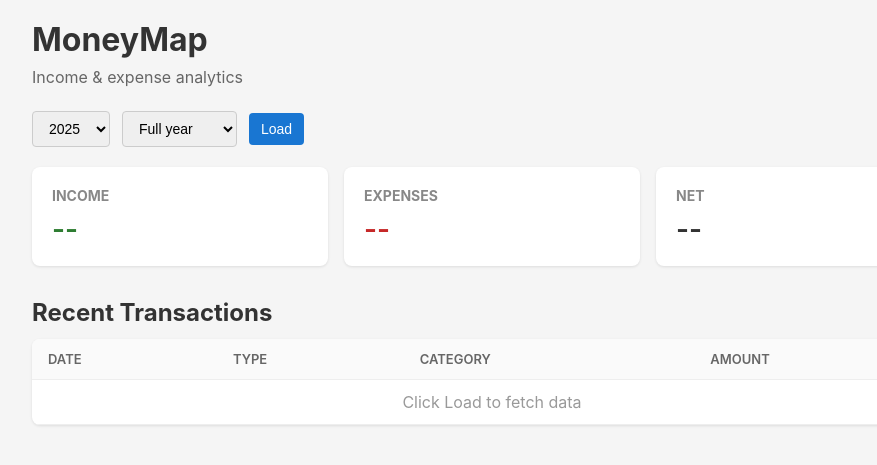
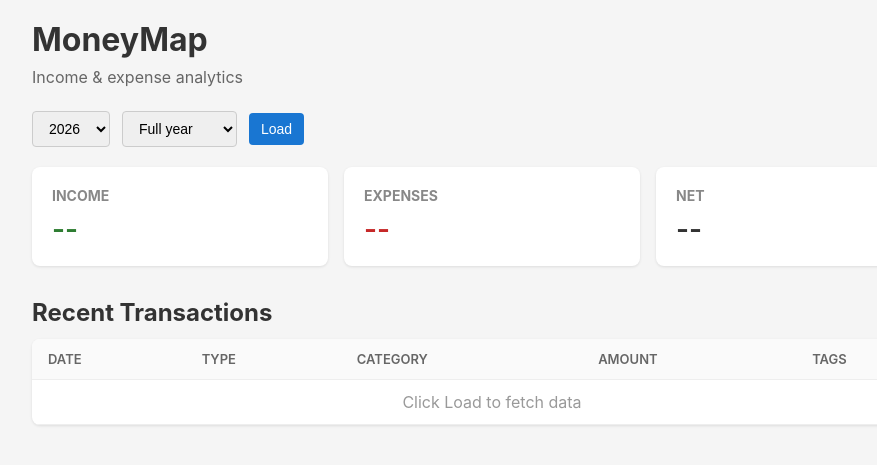
Before and after one commit to lenaivanova484/moneymap, a FastAPI app: page / in a window 1280 px wide. Shown: the top 465 px of the page, without its empty margins (148-1025 px from the left). Run offline with FastAPI, Linux system fonts and the light colour scheme; parts of the project's set-up code (start-up, migrations or seed data) failed here and were passed over.

Commit message:
show tags in dashboard table, add 2026 year

```diff
--- a/moneymap/templates/dashboard.html
+++ b/moneymap/templates/dashboard.html
@@ -19,6 +19,7 @@
         table { width: 100%; border-collapse: collapse; background: #fff; border-radius: 8px; overflow: hidden; box-shadow: 0 1px 3px rgba(0,0,0,0.1); }
         th, td { padding: 12px 16px; text-align: left; border-bottom: 1px solid #eee; }
         th { background: #fafafa; font-weight: 600; font-size: 13px; text-transform: uppercase; color: #666; }
+        .tag { display: inline-block; background: #e3f2fd; color: #1565c0; padding: 2px 8px; border-radius: 12px; font-size: 12px; margin-right: 4px; }
         #error { color: #c62828; margin: 12px 0; display: none; }
         .controls { margin-bottom: 20px; display: flex; gap: 12px; align-items: center; }
         select, button { padding: 8px 12px; border-radius: 4px; border: 1px solid #ccc; font-size: 14px; }
@@ -33,7 +34,8 @@
 
         <div class="controls">
             <select id="year">
-                <option value="2025" selected>2025</option>
+                <option value="2025">2025</option>
+                <option value="2026" selected>2026</option>
             </select>
             <select id="month">
                 <option value="">Full year</option>
@@ -73,10 +75,10 @@
         <h2 style="margin-bottom: 12px;">Recent Transactions</h2>
         <table>
             <thead>
-                <tr><th>Date</th><th>Type</th><th>Category</th><th>Amount</th></tr>
+                <tr><th>Date</th><th>Type</th><th>Category</th><th>Amount</th><th>Tags</th></tr>
             </thead>
             <tbody id="txn-body">
-                <tr><td colspan="4" style="text-align:center;color:#999;">Click Load to fetch data</td></tr>
+                <tr><td colspan="5" style="text-align:center;color:#999;">Click Load to fetch data</td></tr>
             </tbody>
         </table>
     </div>
@@ -114,11 +116,14 @@
 
                 const tbody = document.getElementById('txn-body');
                 if (txnData.transactions.length === 0) {
-                    tbody.innerHTML = '<tr><td colspan="4" style="text-align:center;color:#999;">No transactions</td></tr>';
+                    tbody.innerHTML = '<tr><td colspan="5" style="text-align:center;color:#999;">No transactions</td></tr>';
                     return;
                 }
                 tbody.innerHTML = txnData.transactions.map(function(t) {
-                    return '<tr><td>' + t.date + '</td><td>' + t.txn_type + '</td><td>' + t.category + '</td><td>' + fmt(t.amount) + '</td></tr>';
+                    var tagHtml = (t.tags || []).map(function(tag) {
+                        return '<span class="tag">' + tag + '</span>';
+                    }).join('');
+                    return '<tr><td>' + t.date + '</td><td>' + t.txn_type + '</td><td>' + t.category + '</td><td>' + fmt(t.amount) + '</td><td>' + tagHtml + '</td></tr>';
                 }).join('');
             } catch (e) {
                 errEl.textContent = 'Failed to load data: ' + e.message;
```
